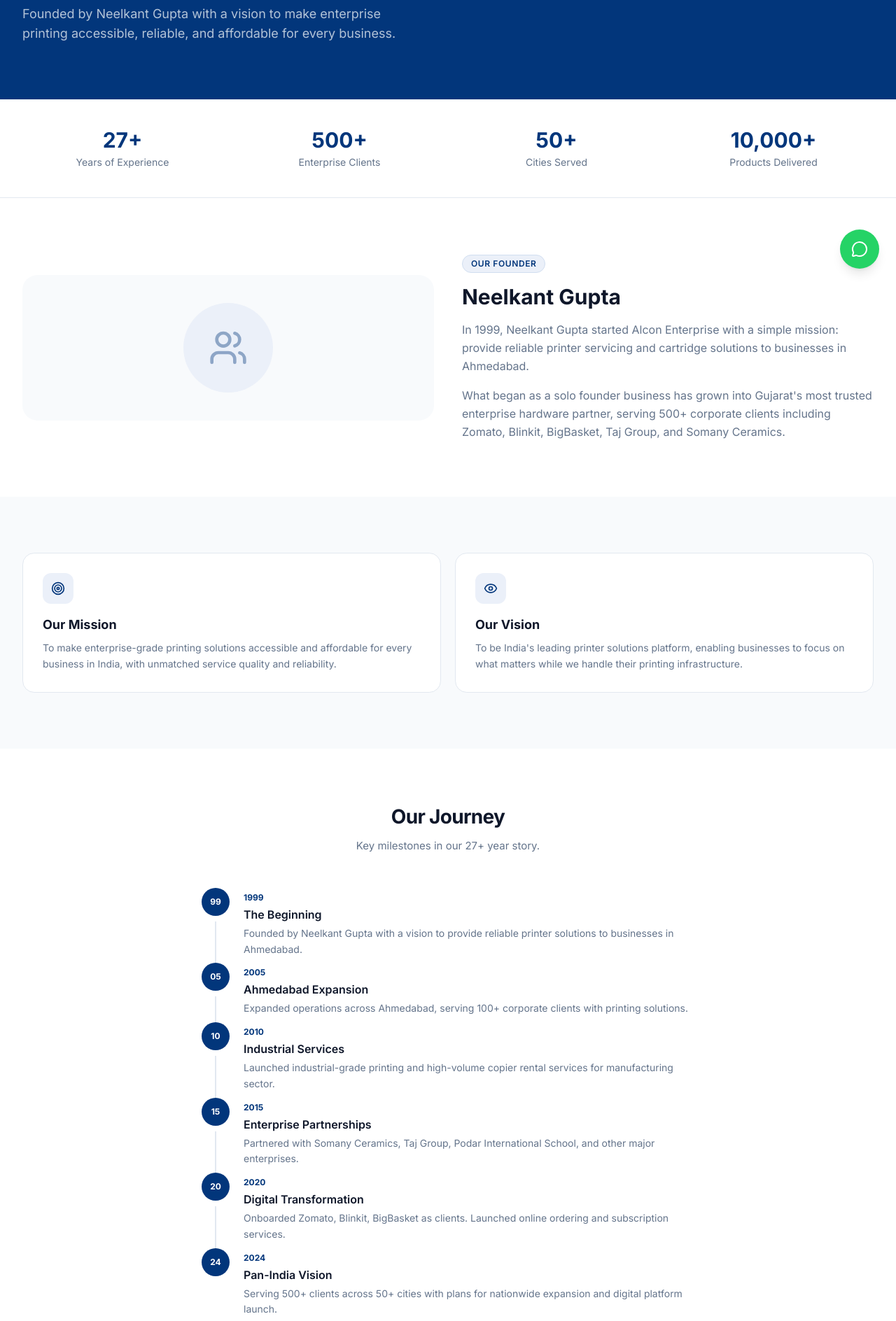
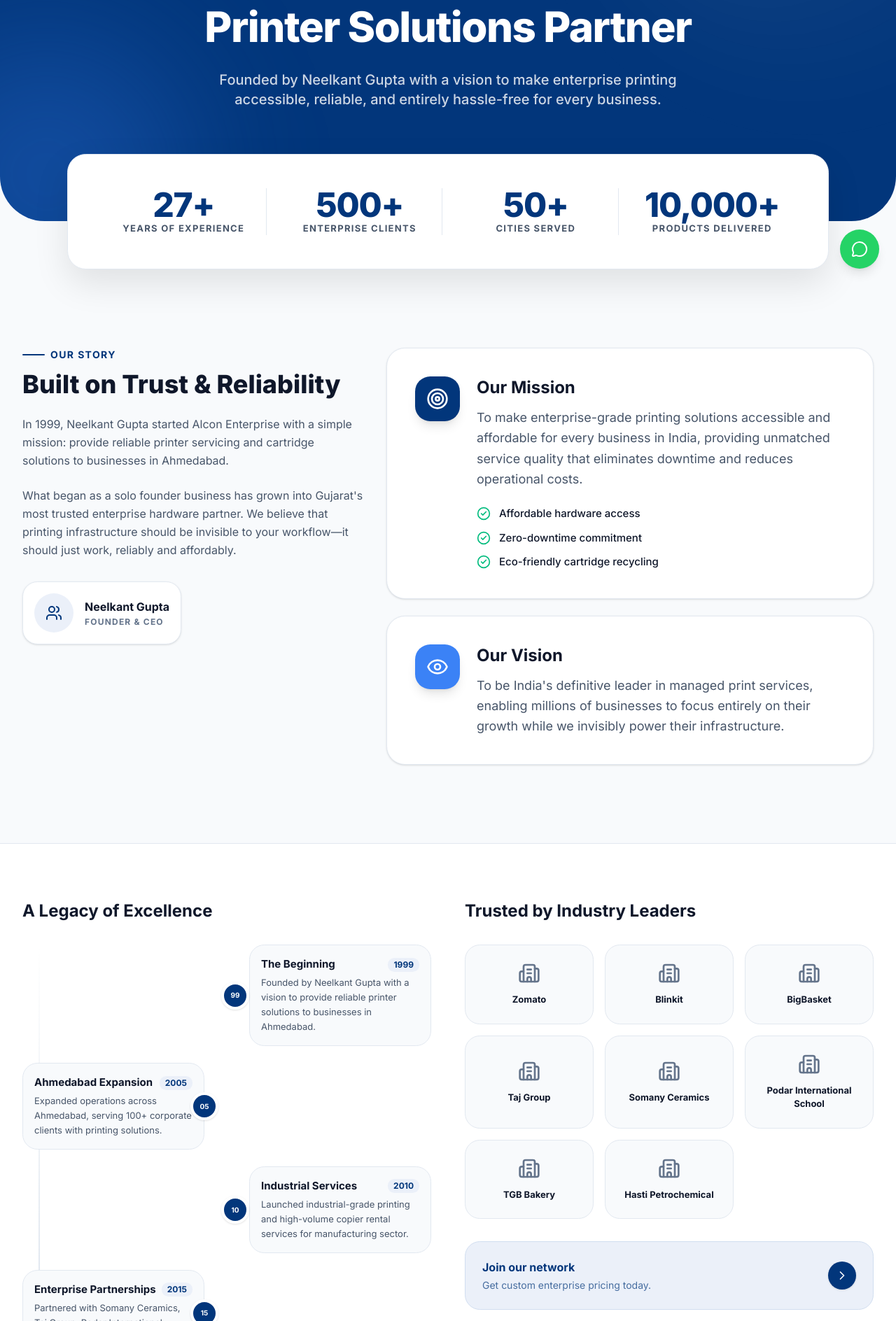
Before and after one commit to manya0601/alcon_enterprises, a Next.js app: page /about in a window 1280 px wide. Shown: the part 392-2280 px from the top of the page at 70% size. Built offline with nearby package versions, Linux system fonts and the light colour scheme; no server answers.

Commit message:
feat: redesign about page layout to reduce dead space and add dynamic asymmetric layout

```diff
--- a/src/app/about/page.tsx
+++ b/src/app/about/page.tsx
@@ -1,10 +1,11 @@
 "use client";
 
-import { Award, Users, Target, Eye, Building2 } from "lucide-react";
+import { Award, Users, Target, Eye, Building2, ChevronRight, CheckCircle2 } from "lucide-react";
 import { AnimatedCounter } from "@/components/shared/animated-counter";
-import { FadeIn, SectionWrapper, SectionHeader } from "@/components/shared/section-wrapper";
-import { TIMELINE_EVENTS, TESTIMONIALS } from "@/data/site-data";
+import { FadeIn } from "@/components/shared/section-wrapper";
+import { TIMELINE_EVENTS } from "@/data/site-data";
 import { CLIENT_LOGOS } from "@/lib/constants";
+import Image from "next/image";
 
 const stats = [
   { value: 27, suffix: "+", label: "Years of Experience" },
@@ -15,131 +16,178 @@ const stats = [
 
 export default function AboutPage() {
   return (
-    <>
-      {/* Hero */}
-      <section className="bg-brand text-white">
-        <div className="max-w-7xl mx-auto px-4 sm:px-6 lg:px-8 py-14 md:py-20">
+    <div className="bg-soft-gray min-h-screen pb-20">
+      {/* 1. Integrated Hero & Stats */}
+      <section className="relative bg-brand text-white pt-20 pb-40 px-4 sm:px-6 lg:px-8 overflow-hidden rounded-b-[3rem] lg:rounded-b-[4rem]">
+        {/* Dynamic Abstract Background Elements */}
+        <div className="absolute top-0 right-0 w-[600px] h-[600px] bg-gradient-to-br from-white/10 to-transparent rounded-full blur-[80px] pointer-events-none -translate-y-1/2 translate-x-1/3" />
+        <div className="absolute bottom-0 left-0 w-[400px] h-[400px] bg-accent-blue/30 rounded-full blur-[100px] pointer-events-none translate-y-1/3 -translate-x-1/3" />
+
+        <div className="max-w-7xl mx-auto relative z-10 text-center">
           <FadeIn>
-            <span className="inline-block px-3 py-1 rounded-full text-xs font-semibold uppercase tracking-wider bg-white/15 mb-4">About Alcon Enterprise</span>
-            <h1 className="text-3xl md:text-4xl font-bold mb-4 max-w-2xl">India&apos;s Trusted Enterprise Printer Solutions Partner Since 1999</h1>
-            <p className="text-white/70 text-lg max-w-xl">Founded by Neelkant Gupta with a vision to make enterprise printing accessible, reliable, and affordable for every business.</p>
+            <span className="inline-block px-4 py-1.5 rounded-full text-[13px] font-bold uppercase tracking-wider bg-white/10 border border-white/20 mb-6 backdrop-blur-md shadow-sm">
+              About Alcon Enterprise
+            </span>
+            <h1 className="text-4xl md:text-5xl lg:text-6xl font-extrabold tracking-tight mb-6 max-w-4xl mx-auto leading-tight">
+              India's Trusted Enterprise Printer Solutions Partner
+            </h1>
+            <p className="text-white/80 text-lg md:text-xl max-w-2xl mx-auto font-medium">
+              Founded by Neelkant Gupta with a vision to make enterprise printing accessible, reliable, and entirely hassle-free for every business.
+            </p>
           </FadeIn>
         </div>
       </section>
 
-      {/* Stats */}
-      <section className="bg-white border-b border-border-gray">
-        <div className="max-w-7xl mx-auto px-4 sm:px-6 lg:px-8 py-10">
-          <div className="grid grid-cols-2 md:grid-cols-4 gap-6">
+      {/* Overlapping Stats Card */}
+      <section className="max-w-6xl mx-auto px-4 sm:px-6 lg:px-8 relative z-20 -mt-24">
+        <FadeIn delay={0.2}>
+          <div className="bg-white rounded-3xl shadow-[0_20px_50px_rgba(0,0,0,0.1)] border border-border-gray p-8 md:p-12">
+            <div className="grid grid-cols-2 md:grid-cols-4 gap-8 md:gap-4 divide-x-0 md:divide-x divide-border-gray">
               {stats.map((s, i) => (
-              <FadeIn key={s.label} delay={i * 0.08}>
-                <div className="text-center">
-                  <AnimatedCounter value={s.value} suffix={s.suffix} className="text-3xl font-bold text-brand" />
-                  <p className="text-sm text-muted-foreground mt-1">{s.label}</p>
+                <div key={s.label} className="text-center px-4">
+                  <AnimatedCounter value={s.value} suffix={s.suffix} className="text-4xl md:text-5xl font-extrabold text-brand tracking-tight mb-2" />
+                  <p className="text-[13px] font-bold text-slate-text uppercase tracking-widest">{s.label}</p>
+                </div>
+              ))}
+            </div>
           </div>
         </FadeIn>
+      </section>
+
+      {/* 2. Asymmetric "Who We Are" Section */}
+      <section className="max-w-7xl mx-auto px-4 sm:px-6 lg:px-8 py-20 md:py-28">
+        <div className="grid lg:grid-cols-12 gap-12 lg:gap-8 items-start">
+
+          {/* Left Column: Founder */}
+          <div className="lg:col-span-5 lg:sticky lg:top-32">
+            <FadeIn>
+              <h2 className="text-sm font-bold text-brand uppercase tracking-widest mb-3 flex items-center gap-2">
+                <span className="w-8 h-0.5 bg-brand rounded-full" /> Our Story
+              </h2>
+              <h3 className="text-3xl md:text-4xl font-extrabold text-dark-text mb-6">Built on Trust & Reliability</h3>
+
+              <div className="prose prose-slate prose-lg text-slate-text leading-relaxed">
+                <p className="mb-6">
+                  In 1999, Neelkant Gupta started Alcon Enterprise with a simple mission: provide reliable printer servicing and cartridge solutions to businesses in Ahmedabad.
+                </p>
+                <p>
+                  What began as a solo founder business has grown into Gujarat's most trusted enterprise hardware partner. We believe that printing infrastructure should be invisible to your workflow—it should just work, reliably and affordably.
+                </p>
+              </div>
+
+              <div className="mt-8 flex items-center gap-4 bg-white p-4 rounded-2xl border border-border-gray shadow-sm w-fit">
+                <div className="w-14 h-14 bg-brand-50 rounded-full flex items-center justify-center text-brand">
+                  <Users className="w-6 h-6" />
+                </div>
+                <div>
+                  <p className="text-dark-text font-bold">Neelkant Gupta</p>
+                  <p className="text-xs text-muted-foreground uppercase tracking-widest font-bold mt-0.5">Founder & CEO</p>
+                </div>
+              </div>
+            </FadeIn>
+          </div>
+
+          {/* Right Column: Mission & Vision */}
+          <div className="lg:col-span-7 space-y-6">
+            <FadeIn delay={0.1}>
+              <div className="group bg-white p-8 md:p-10 rounded-3xl border border-border-gray shadow-sm hover:shadow-[0_20px_40px_rgba(0,0,0,0.06)] transition-all duration-300">
+                <div className="flex flex-col md:flex-row gap-6 items-start">
+                  <div className="w-16 h-16 shrink-0 bg-brand text-white rounded-2xl flex items-center justify-center shadow-lg group-hover:scale-110 transition-transform">
+                    <Target className="w-8 h-8" />
+                  </div>
+                  <div>
+                    <h4 className="text-2xl font-bold text-dark-text mb-3">Our Mission</h4>
+                    <p className="text-slate-text leading-relaxed text-lg">
+                      To make enterprise-grade printing solutions accessible and affordable for every business in India, providing unmatched service quality that eliminates downtime and reduces operational costs.
+                    </p>
+                    <ul className="mt-6 space-y-3">
+                      {["Affordable hardware access", "Zero-downtime commitment", "Eco-friendly cartridge recycling"].map((item) => (
+                        <li key={item} className="flex items-center gap-3 text-[15px] font-medium text-dark-text">
+                          <CheckCircle2 className="w-5 h-5 text-emerald-500 shrink-0" /> {item}
+                        </li>
                       ))}
+                    </ul>
+                  </div>
+                </div>
+              </div>
+            </FadeIn>
+
+            <FadeIn delay={0.2}>
+              <div className="group bg-white p-8 md:p-10 rounded-3xl border border-border-gray shadow-sm hover:shadow-[0_20px_40px_rgba(0,0,0,0.06)] transition-all duration-300">
+                <div className="flex flex-col md:flex-row gap-6 items-start">
+                  <div className="w-16 h-16 shrink-0 bg-accent-blue text-white rounded-2xl flex items-center justify-center shadow-lg group-hover:scale-110 transition-transform">
+                    <Eye className="w-8 h-8" />
+                  </div>
+                  <div>
+                    <h4 className="text-2xl font-bold text-dark-text mb-3">Our Vision</h4>
+                    <p className="text-slate-text leading-relaxed text-lg">
+                      To be India's definitive leader in managed print services, enabling millions of businesses to focus entirely on their growth while we invisibly power their infrastructure.
+                    </p>
+                  </div>
+                </div>
+              </div>
+            </FadeIn>
           </div>
         </div>
       </section>
 
-      {/* Founder */}
-      <SectionWrapper>
-        <div className="max-w-7xl mx-auto px-4 sm:px-6 lg:px-8">
-          <div className="grid lg:grid-cols-2 gap-10 items-center">
+      {/* 3. Compact Timeline & Enterprise Partners */}
+      <section className="bg-white border-y border-border-gray">
+        <div className="max-w-7xl mx-auto px-4 sm:px-6 lg:px-8 py-20">
+          <div className="grid lg:grid-cols-2 gap-16 lg:gap-12">
+
+            {/* Timeline */}
+            <div>
               <FadeIn>
-              <div className="bg-soft-gray rounded-2xl p-10 flex items-center justify-center">
-                <div className="w-32 h-32 rounded-full bg-brand-50 flex items-center justify-center">
-                  <Users className="w-14 h-14 text-brand/40" />
+                <h3 className="text-2xl font-bold text-dark-text mb-8">A Legacy of Excellence</h3>
+                <div className="space-y-6 relative before:absolute before:inset-0 before:ml-5 before:-translate-x-px md:before:ml-6 before:h-full before:w-0.5 before:bg-gradient-to-b before:from-transparent before:via-border-gray before:to-transparent">
+                  {TIMELINE_EVENTS.map((event, i) => (
+                    <div key={event.year} className="relative flex items-center justify-between md:justify-normal md:odd:flex-row-reverse group is-active">
+                      <div className="flex items-center justify-center w-10 h-10 rounded-full border-4 border-white bg-brand text-white shadow shrink-0 md:order-1 relative z-10 md:-ml-5">
+                        <span className="text-[10px] font-bold">{event.year.slice(2)}</span>
+                      </div>
+                      <div className="w-[calc(100%-3rem)] md:w-[calc(50%-2rem)] bg-soft-gray p-4 rounded-2xl border border-border-gray group-hover:border-brand/30 transition-colors">
+                        <div className="flex items-center justify-between mb-1">
+                          <h4 className="font-bold text-dark-text text-[15px]">{event.title}</h4>
+                          <span className="text-xs font-bold text-brand bg-brand-50 px-2 py-0.5 rounded-md">{event.year}</span>
+                        </div>
+                        <p className="text-[13px] text-slate-text leading-relaxed">{event.description}</p>
                       </div>
                     </div>
-            </FadeIn>
-            <FadeIn delay={0.1}>
-              <span className="inline-block px-3 py-1 rounded-full text-xs font-semibold uppercase tracking-wider bg-brand-50 text-brand border border-brand-100 mb-4">Our Founder</span>
-              <h2 className="text-2xl md:text-3xl font-bold text-dark-text mb-4">Neelkant Gupta</h2>
-              <p className="text-muted-foreground leading-relaxed mb-4">
-                In 1999, Neelkant Gupta started Alcon Enterprise with a simple mission: provide reliable printer servicing and cartridge solutions to businesses in Ahmedabad.
-              </p>
-              <p className="text-muted-foreground leading-relaxed">
-                What began as a solo founder business has grown into Gujarat&apos;s most trusted enterprise hardware partner, serving 500+ corporate clients including Zomato, Blinkit, BigBasket, Taj Group, and Somany Ceramics.
-              </p>
-            </FadeIn>
-          </div>
-        </div>
-      </SectionWrapper>
-
-      {/* Mission & Vision */}
-      <SectionWrapper bg="gray">
-        <div className="max-w-7xl mx-auto px-4 sm:px-6 lg:px-8">
-          <div className="grid md:grid-cols-2 gap-5">
-            <FadeIn>
-              <div className="bg-white rounded-xl border border-border-gray p-7">
-                <div className="w-11 h-11 rounded-lg bg-brand-50 flex items-center justify-center mb-4">
-                  <Target className="w-5 h-5 text-brand" />
-                </div>
-                <h3 className="text-lg font-bold text-dark-text mb-2">Our Mission</h3>
-                <p className="text-sm text-muted-foreground leading-relaxed">
-                  To make enterprise-grade printing solutions accessible and affordable for every business in India, with unmatched service quality and reliability.
-                </p>
-              </div>
-            </FadeIn>
-            <FadeIn delay={0.08}>
-              <div className="bg-white rounded-xl border border-border-gray p-7">
-                <div className="w-11 h-11 rounded-lg bg-brand-50 flex items-center justify-center mb-4">
-                  <Eye className="w-5 h-5 text-brand" />
-                </div>
-                <h3 className="text-lg font-bold text-dark-text mb-2">Our Vision</h3>
-                <p className="text-sm text-muted-foreground leading-relaxed">
-                  To be India&apos;s leading printer solutions platform, enabling businesses to focus on what matters while we handle their printing infrastructure.
-                </p>
+                  ))}
                 </div>
               </FadeIn>
             </div>
+
+            {/* Client Showcase */}
+            <div>
+              <FadeIn delay={0.2}>
+                <h3 className="text-2xl font-bold text-dark-text mb-8">Trusted by Industry Leaders</h3>
+                <div className="grid grid-cols-2 sm:grid-cols-3 gap-4">
+                  {CLIENT_LOGOS.map((logo) => (
+                    <div key={logo.name} className="bg-soft-gray border border-border-gray rounded-2xl p-6 flex flex-col items-center justify-center gap-3 hover:bg-white hover:shadow-md transition-all group cursor-default">
+                      <Building2 className="w-8 h-8 text-muted-foreground group-hover:text-brand transition-colors" />
+                      <span className="text-[13px] font-bold text-dark-text text-center">{logo.name}</span>
                     </div>
-      </SectionWrapper>
+                  ))}
+                </div>
 
-      {/* Timeline */}
-      <SectionWrapper>
-        <div className="max-w-3xl mx-auto px-4 sm:px-6 lg:px-8">
-          <SectionHeader title="Our Journey" description="Key milestones in our 27+ year story." />
-          <div className="space-y-0">
-            {TIMELINE_EVENTS.map((event, i) => (
-              <FadeIn key={event.year} delay={i * 0.06}>
-                <div className="flex gap-5 pb-8 last:pb-0">
-                  <div className="flex flex-col items-center">
-                    <div className="w-10 h-10 rounded-full bg-brand flex items-center justify-center text-white text-xs font-bold shrink-0">
-                      {event.year.slice(2)}
+                <div className="mt-8 bg-brand-50 rounded-2xl p-6 border border-brand-100 flex items-center justify-between">
+                  <div>
+                    <h4 className="font-bold text-brand mb-1">Join our network</h4>
+                    <p className="text-sm text-brand/70">Get custom enterprise pricing today.</p>
                   </div>
-                    {i < TIMELINE_EVENTS.length - 1 && <div className="w-0.5 flex-1 bg-border-gray mt-2" />}
+                  <a href="/contact" className="w-10 h-10 bg-brand text-white rounded-full flex items-center justify-center hover:bg-brand-dark transition-colors shadow-sm">
+                    <ChevronRight className="w-5 h-5" />
+                  </a>
                 </div>
-                  <div className="pt-1.5 pb-2">
-                    <p className="text-xs font-bold text-brand mb-1">{event.year}</p>
-                    <h3 className="text-base font-semibold text-dark-text mb-1">{event.title}</h3>
-                    <p className="text-sm text-muted-foreground leading-relaxed">{event.description}</p>
+              </FadeIn>
+            </div>
+
           </div>
         </div>
-              </FadeIn>
-            ))}
+      </section>
+
     </div>
-        </div>
-      </SectionWrapper>
-
-      {/* Clients */}
-      <SectionWrapper bg="gray">
-        <div className="max-w-7xl mx-auto px-4 sm:px-6 lg:px-8">
-          <SectionHeader title="Our Enterprise Partners" />
-          <div className="grid grid-cols-2 sm:grid-cols-4 gap-4">
-            {CLIENT_LOGOS.map((logo, i) => (
-              <FadeIn key={logo.name} delay={i * 0.04}>
-                <div className="bg-white rounded-xl border border-border-gray p-5 text-center">
-                  <Building2 className="w-6 h-6 text-brand/30 mx-auto mb-2" />
-                  <span className="text-sm font-semibold text-slate-text/70">{logo.name}</span>
-                </div>
-              </FadeIn>
-            ))}
-          </div>
-        </div>
-      </SectionWrapper>
-    </>
   );
 }
```
Lines whose indentation alone changed are shown as unchanged.
